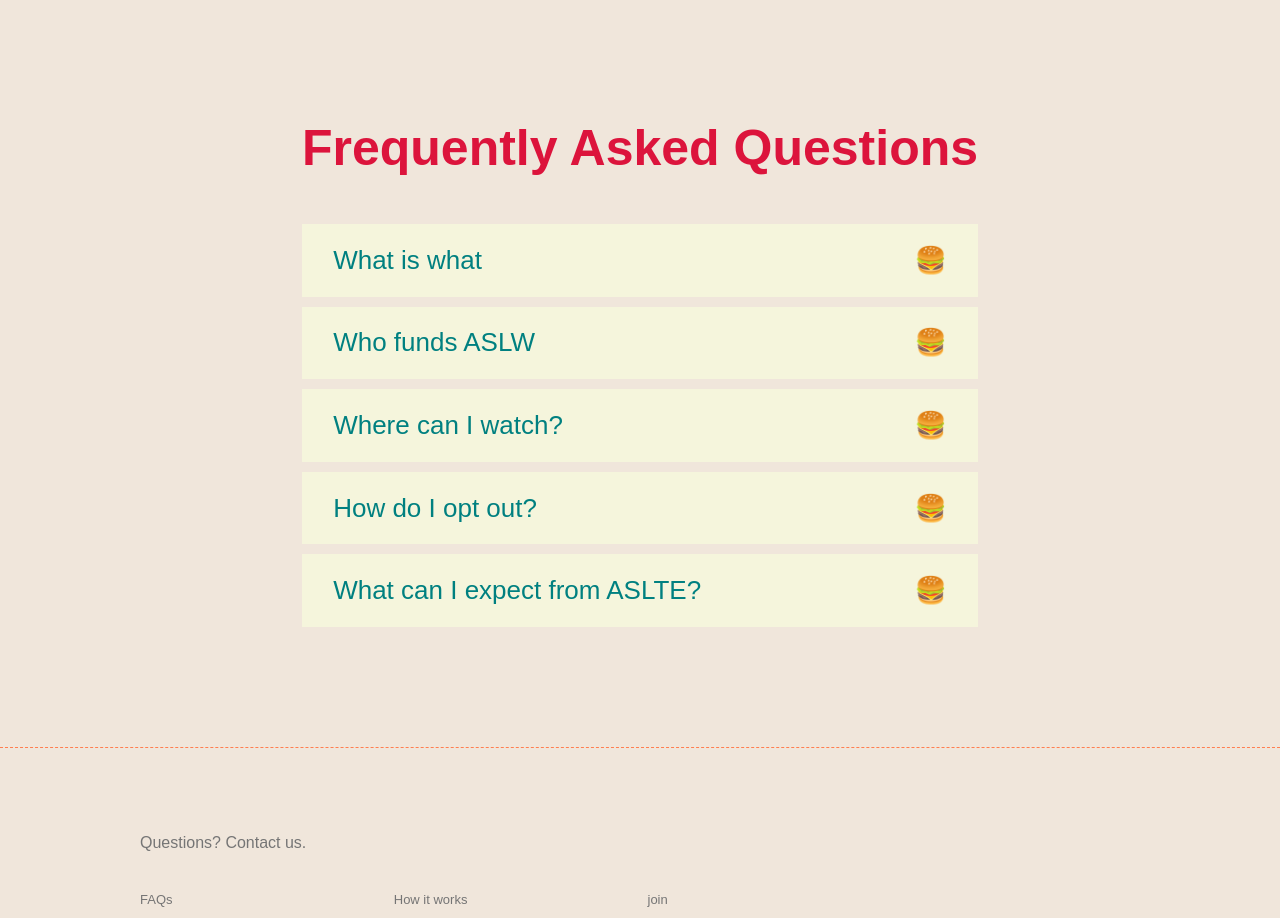
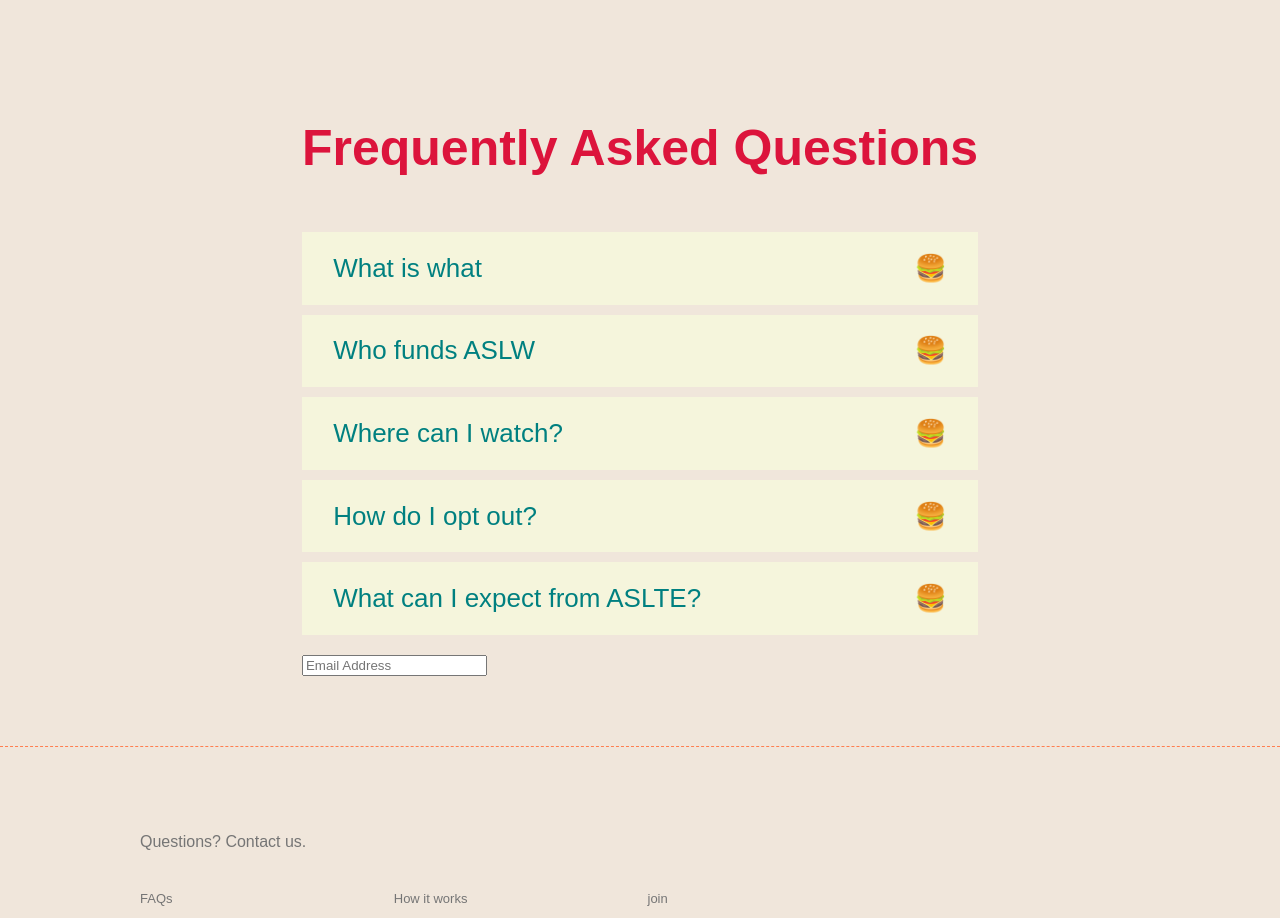
Before and after one commit to helenemartin/actions-speak-louder-than-emojis, a React (Create React App) app: page / in a window 1280 px wide. Shown: the part 1860-2778 px from the top of the page. Built offline with nearby package versions, Linux system fonts and the light colour scheme.

Commit message:
create email address form

```diff
--- a/src/components/accordion/styles/accordion.js
+++ b/src/components/accordion/styles/accordion.js
@@ -6,7 +6,7 @@ export const Container = styled.section`
 `;
 
 export const Frame = styled.div`
-  margin-bottom: 40px;
+  margin-bottom: 10px;
   max-width: 1200px;
 `;
 
--- a/src/components/opt-form/index.js
+++ b/src/components/opt-form/index.js
@@ -1,2 +1,22 @@
-import React from 'react';
-import { }
+import React from "react";
+import { Container, Input, Button, Text } from "./styles/opt-form";
+
+export default function OptForm({ children, ...restProps }) {
+  return <Container {...restProps}>{children}</Container>;
+}
+
+OptForm.Input = function OptFormInput({ ...restProps }) {
+  return <Input {...restProps} />;
+};
+
+OptForm.Button = function OptFormButton({ children, ...restProps }) {
+  return (
+    <Button {...restProps}>
+      {children} <img src="/images/icons/chevron-right.png" alt="Try Now" />
+    </Button>
+  );
+};
+
+OptForm.Text = function OptFormText({ children, ...restProps }) {
+  return <Text {...restProps}>{children}</Text>;
+};
--- a/src/components/opt-form/styles/opt-form.js
+++ b/src/components/opt-form/styles/opt-form.js
@@ -0,0 +1,9 @@
+import styled from "styled-components";
+
+export const Container = styled.div``;
+
+export const Input = styled.input``;
+
+export const Button = styled.button``;
+
+export const Text = styled.p``;
--- a/src/containers/faqs.js
+++ b/src/containers/faqs.js
@@ -1,12 +1,12 @@
 import React from "react";
-import { Accordion } from "../components";
+import { Accordion, OptForm } from "../components";
 import faqsData from "../fixtures/faqs.json";
 
 export function FaqsContainer() {
   return (
     <Accordion>
+      <Accordion.Title>Frequently Asked Questions</Accordion.Title>
       <Accordion.Frame>
-        <Accordion.Title>Frequently Asked Questions</Accordion.Title>
         {faqsData.map(item => (
           <Accordion.Item key={item.id}>
             <Accordion.Header>{item.header}</Accordion.Header>
@@ -14,6 +14,10 @@ export function FaqsContainer() {
           </Accordion.Item>
         ))}
       </Accordion.Frame>
+
+      <OptForm>
+        <OptForm.Input placeholder="Email Address" />
+      </OptForm>
     </Accordion>
   );
 }
```
Also changed, not shown: src/components/index.js (+4 -3 lines).
